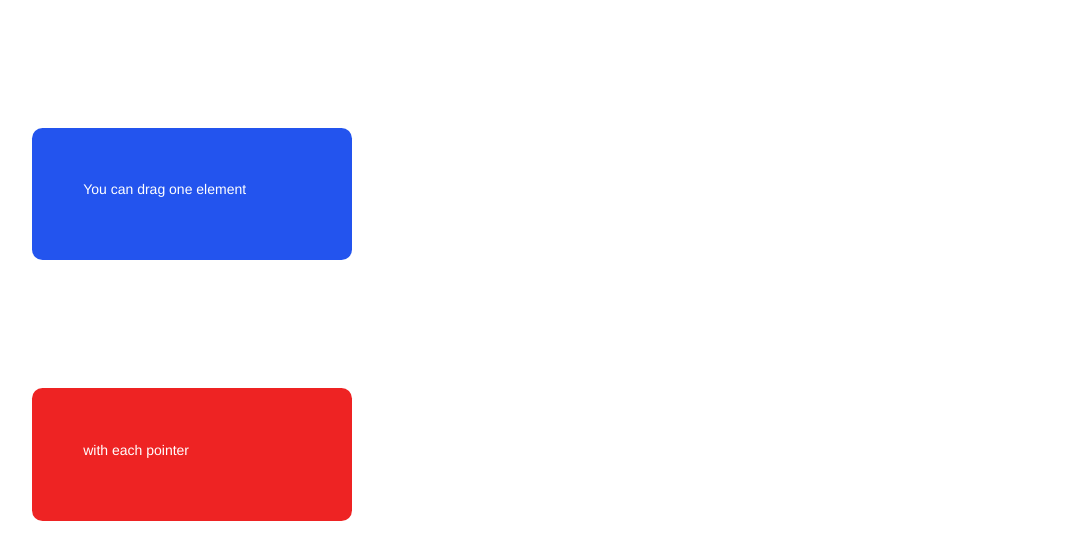
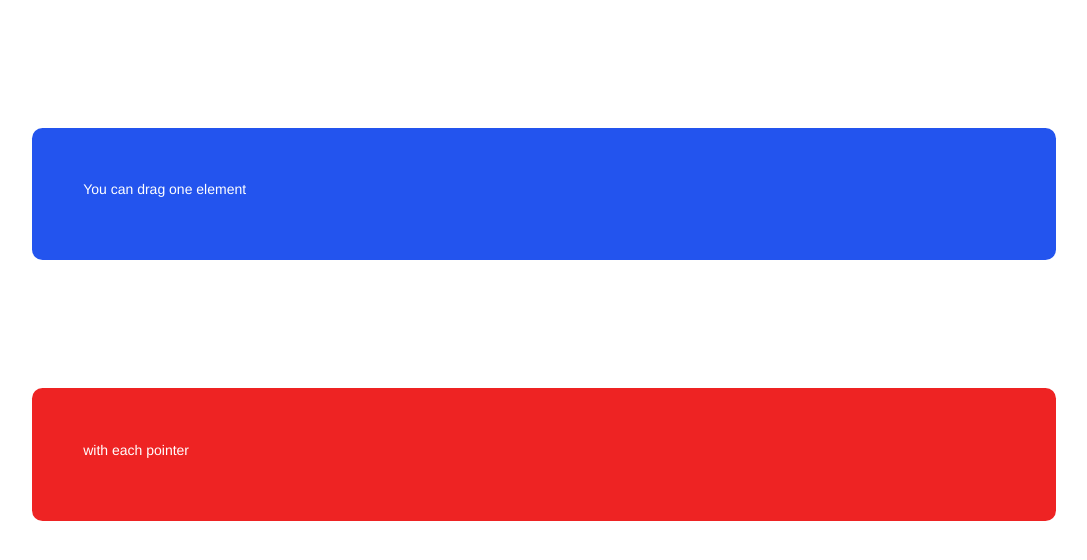
Before and after one commit to Davisa94/CS313Node, a Node server app: page /test in a window 1280 px wide. Shown: the top 560 px of the page, without its empty margins (96-1183 px from the left). Run offline with Node 20, Linux system fonts and the light colour scheme; some libraries are stand-ins or nearby versions.

Commit message:
fix long boi?

```diff
--- a/public/stylesheets/main.css
+++ b/public/stylesheets/main.css
@@ -25,8 +25,8 @@
     .jumbotron .lang-logo img {
       max-width: 100%; }
 #drag-1{
-  width: 25%;
-  height: 100%;
+  width: 238.11023622;
+  height: 332.598425197;
   min-height: 6.5em;
   margin: 10%;
   position: relative;
@@ -43,8 +43,8 @@
 }
 
 #drag-2 {
-  width: 25%;
-  height: 100%;
+  width: 238.11023622;
+  height: 332.598425197;
   min-height: 6.5em;
   margin: 10%;
   position: relative;
```
